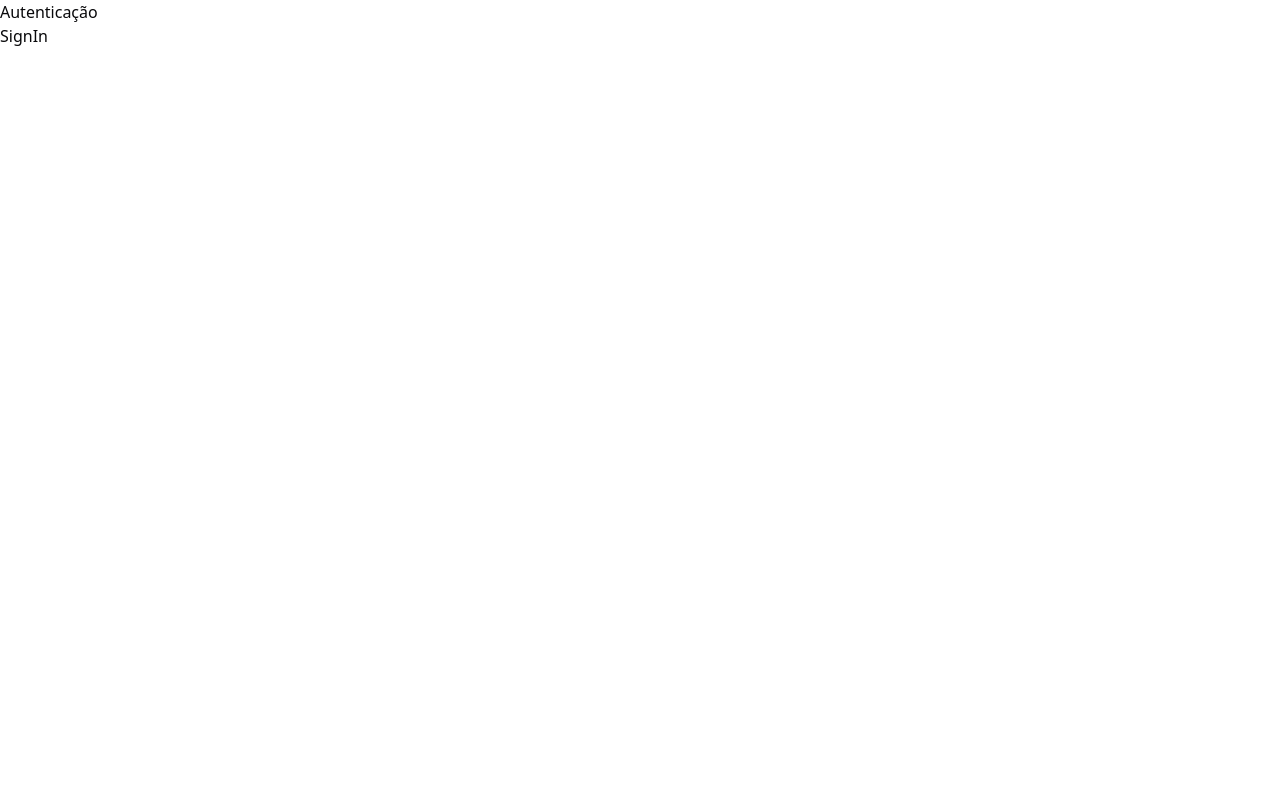
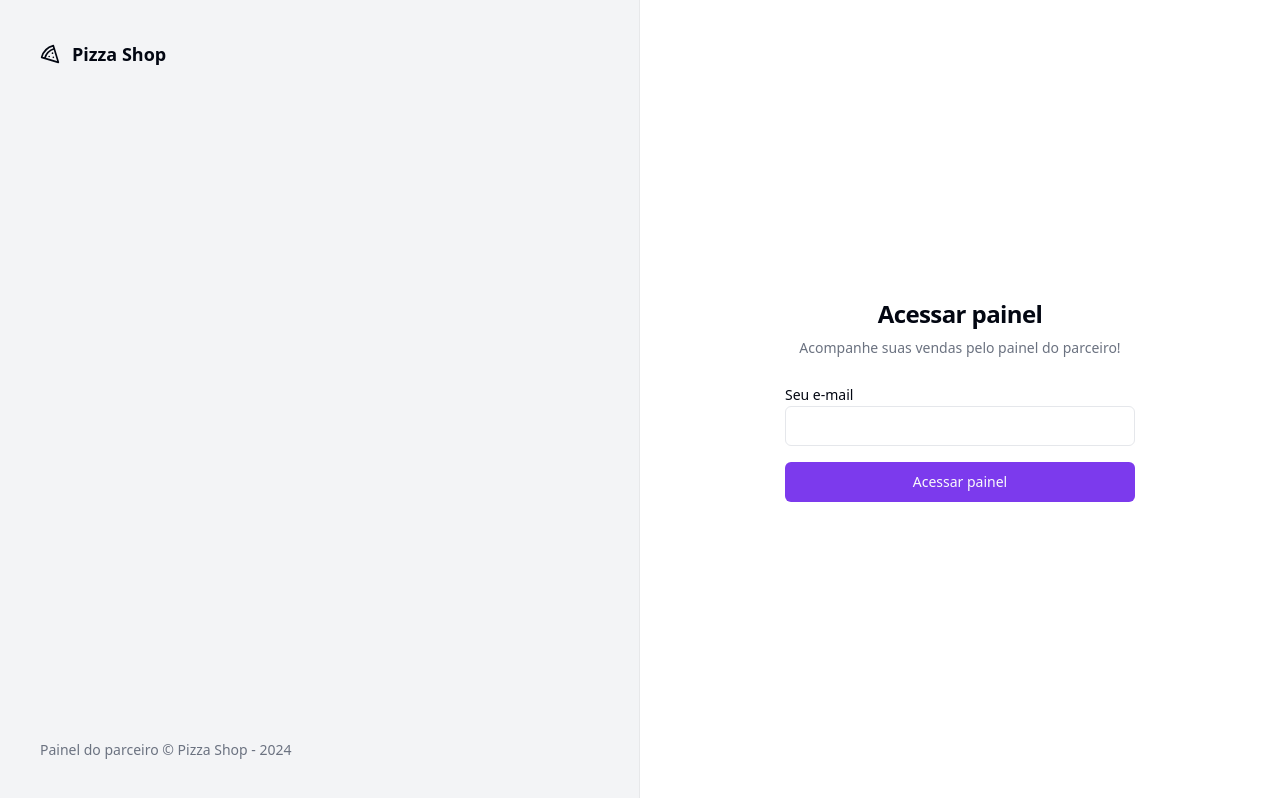
Before and after one commit to LucasDev9645/Projeto_Pizza_Shop, a React (Vite) app: page /sign-in in a window 1280 px wide. Built offline with nearby package versions, Linux system fonts and the light colour scheme.

Commit message:
Login page

```diff
--- a/package.json
+++ b/package.json
@@ -10,6 +10,7 @@
     "preview": "vite preview"
   },
   "dependencies": {
+    "@radix-ui/react-label": "^2.0.2",
     "@radix-ui/react-slot": "^1.0.2",
     "class-variance-authority": "^0.7.0",
     "clsx": "^2.1.0",
--- /dev/null
+++ b/src/components/ui/input.tsx
@@ -0,0 +1,25 @@
+import * as React from "react"
+
+import { cn } from "@/lib/utils"
+
+export interface InputProps
+  extends React.InputHTMLAttributes<HTMLInputElement> {}
+
+const Input = React.forwardRef<HTMLInputElement, InputProps>(
+  ({ className, type, ...props }, ref) => {
+    return (
+      <input
+        type={type}
+        className={cn(
+          "flex h-10 w-full rounded-md border border-input bg-background px-3 py-2 text-sm ring-offset-background file:border-0 file:bg-transparent file:text-sm file:font-medium placeholder:text-muted-foreground focus-visible:outline-none focus-visible:ring-2 focus-visible:ring-ring focus-visible:ring-offset-2 disabled:cursor-not-allowed disabled:opacity-50",
+          className
+        )}
+        ref={ref}
+        {...props}
+      />
+    )
+  }
+)
+Input.displayName = "Input"
+
+export { Input }
--- /dev/null
+++ b/src/components/ui/label.tsx
@@ -0,0 +1,24 @@
+import * as React from "react"
+import * as LabelPrimitive from "@radix-ui/react-label"
+import { cva, type VariantProps } from "class-variance-authority"
+
+import { cn } from "@/lib/utils"
+
+const labelVariants = cva(
+  "text-sm font-medium leading-none peer-disabled:cursor-not-allowed peer-disabled:opacity-70"
+)
+
+const Label = React.forwardRef<
+  React.ElementRef<typeof LabelPrimitive.Root>,
+  React.ComponentPropsWithoutRef<typeof LabelPrimitive.Root> &
+    VariantProps<typeof labelVariants>
+>(({ className, ...props }, ref) => (
+  <LabelPrimitive.Root
+    ref={ref}
+    className={cn(labelVariants(), className)}
+    {...props}
+  />
+))
+Label.displayName = LabelPrimitive.Root.displayName
+
+export { Label }
--- a/src/global.css
+++ b/src/global.css
@@ -5,64 +5,47 @@
 @layer base {
   :root {
     --background: 0 0% 100%;
-    --foreground: 240 10% 3.9%;
-
+    --foreground: 224 71.4% 4.1%;
     --card: 0 0% 100%;
-    --card-foreground: 240 10% 3.9%;
-
+    --card-foreground: 224 71.4% 4.1%;
     --popover: 0 0% 100%;
-    --popover-foreground: 240 10% 3.9%;
-
-    --primary: 240 5.9% 10%;
-    --primary-foreground: 0 0% 98%;
-
-    --secondary: 240 4.8% 95.9%;
-    --secondary-foreground: 240 5.9% 10%;
-
-    --muted: 240 4.8% 95.9%;
-    --muted-foreground: 240 3.8% 46.1%;
-
-    --accent: 240 4.8% 95.9%;
-    --accent-foreground: 240 5.9% 10%;
-
+    --popover-foreground: 224 71.4% 4.1%;
+    --primary: 262.1 83.3% 57.8%;
+    --primary-foreground: 210 20% 98%;
+    --secondary: 220 14.3% 95.9%;
+    --secondary-foreground: 220.9 39.3% 11%;
+    --muted: 220 14.3% 95.9%;
+    --muted-foreground: 220 8.9% 46.1%;
+    --accent: 220 14.3% 95.9%;
+    --accent-foreground: 220.9 39.3% 11%;
     --destructive: 0 84.2% 60.2%;
-    --destructive-foreground: 0 0% 98%;
-
-    --border: 240 5.9% 90%;
-    --input: 240 5.9% 90%;
-    --ring: 240 10% 3.9%;
-
+    --destructive-foreground: 210 20% 98%;
+    --border: 220 13% 91%;
+    --input: 220 13% 91%;
+    --ring: 262.1 83.3% 57.8%;
     --radius: 0.5rem;
   }
 
   .dark {
-    --background: 240 10% 3.9%;
-    --foreground: 0 0% 98%;
-
-    --card: 240 10% 3.9%;
-    --card-foreground: 0 0% 98%;
-
-    --popover: 240 10% 3.9%;
-    --popover-foreground: 0 0% 98%;
-
-    --primary: 0 0% 98%;
-    --primary-foreground: 240 5.9% 10%;
-
-    --secondary: 240 3.7% 15.9%;
-    --secondary-foreground: 0 0% 98%;
-
-    --muted: 240 3.7% 15.9%;
-    --muted-foreground: 240 5% 64.9%;
-
-    --accent: 240 3.7% 15.9%;
-    --accent-foreground: 0 0% 98%;
-
+    --background: 224 71.4% 4.1%;
+    --foreground: 210 20% 98%;
+    --card: 224 71.4% 4.1%;
+    --card-foreground: 210 20% 98%;
+    --popover: 224 71.4% 4.1%;
+    --popover-foreground: 210 20% 98%;
+    --primary: 263.4 70% 50.4%;
+    --primary-foreground: 210 20% 98%;
+    --secondary: 215 27.9% 16.9%;
+    --secondary-foreground: 210 20% 98%;
+    --muted: 215 27.9% 16.9%;
+    --muted-foreground: 217.9 10.6% 64.9%;
+    --accent: 215 27.9% 16.9%;
+    --accent-foreground: 210 20% 98%;
     --destructive: 0 62.8% 30.6%;
-    --destructive-foreground: 0 0% 98%;
-
-    --border: 240 3.7% 15.9%;
-    --input: 240 3.7% 15.9%;
-    --ring: 240 4.9% 83.9%;
+    --destructive-foreground: 210 20% 98%;
+    --border: 215 27.9% 16.9%;
+    --input: 215 27.9% 16.9%;
+    --ring: 263.4 70% 50.4%;
   }
 }
 
--- a/src/pages/_layouts/auth.tsx
+++ b/src/pages/_layouts/auth.tsx
@@ -1,10 +1,20 @@
 import { Outlet } from "react-router-dom";
+import { Pizza } from "lucide-react";
 
 export function AuthLayout() {
   return (
-    <div>
-      <h1>Autenticação</h1>
-      <div>
+    <div className="grid min-h-screen grid-cols-2">
+      <div className="flex h-full flex-col justify-between border-r border-foreground/5 bg-muted p-10 text-muted-foreground">
+        <div className="flex items-center gap-3 text-lg text-foreground">
+          <Pizza className="h-5 w-5" />
+          <span className="font-semibold">Pizza Shop</span>
+        </div>
+        <footer className="text-sm">
+          Painel do parceiro &copy; Pizza Shop - {new Date().getFullYear()}
+        </footer>
+      </div>
+
+      <div className="flex flex-col items-center justify-center">
         <Outlet />
       </div>
     </div>
--- a/src/pages/auth/sign-in.tsx
+++ b/src/pages/auth/sign-in.tsx
@@ -1,10 +1,33 @@
-import { Helmet, HelmetProvider } from "react-helmet-async";
+import { Button } from "@/components/ui/button";
+import { Input } from "@/components/ui/input";
+import { Label } from "@/components/ui/label";
+import { Helmet } from "react-helmet-async";
 
 export function SignIn() {
   return (
     <>
       <Helmet title="Login" />
-      <h1>SignIn</h1>
+      <div className="p-8">
+        <div className="flex w-[350px] flex-col justify-center gap-6">
+          <div className="flex flex-col gap-2 text-center">
+            <h1 className="text-2xl font-semibold tracking-tight">
+              Acessar painel
+            </h1>
+            <p className="text-sm text-muted-foreground">
+              Acompanhe suas vendas pelo painel do parceiro!
+            </p>
+          </div>
+          <form className="space-y-4">
+            <div className="spacey-y-2">
+              <Label htmlFor="email">Seu e-mail</Label>
+              <Input id="email" type="email" />
+            </div>
+            <Button className="w-full" type="submit">
+              Acessar painel
+            </Button>
+          </form>
+        </div>
+      </div>
     </>
   );
 }
```
Also changed, not shown: 1 other file (tests, documents, lock files or other folders).
